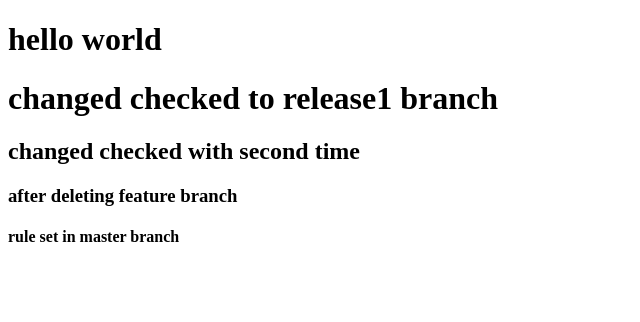
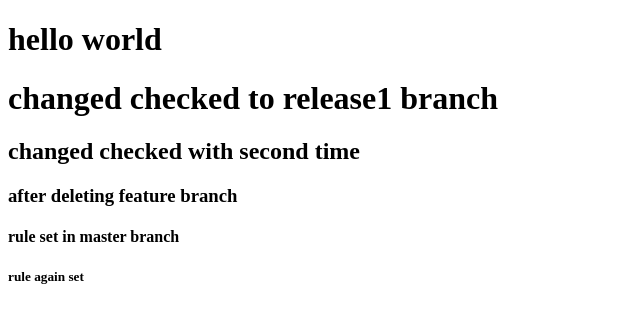
Before and after one commit to khattak436/project2, a plain HTML site: page index.html in a window 1280 px wide. Shown: the full height of the page, 0-640 px from the left. Drawn offline with Linux system fonts and the light colour scheme.

Commit message:
file again changed

```diff
--- a/index.html
+++ b/index.html
@@ -13,6 +13,7 @@
     <h2>changed checked with second time</h2>
     <h3>after deleting feature branch</h3>
     <h4>rule set in master branch</h4>
+    <h5>rule again set</h5>
 
 </body>
 </html>
```
